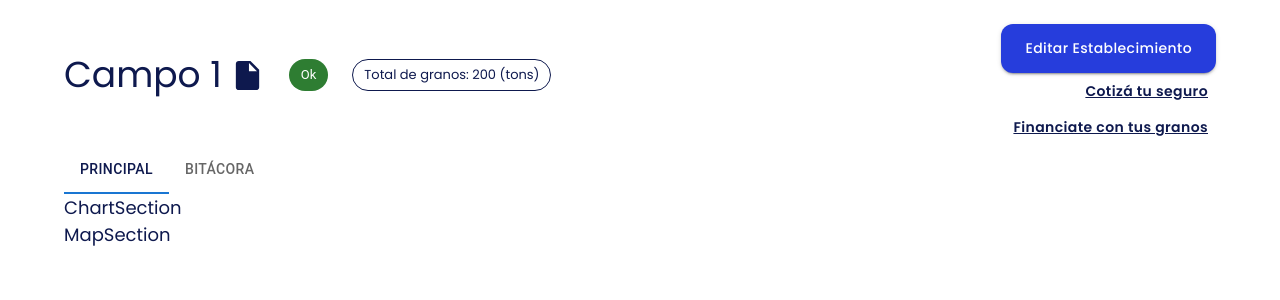
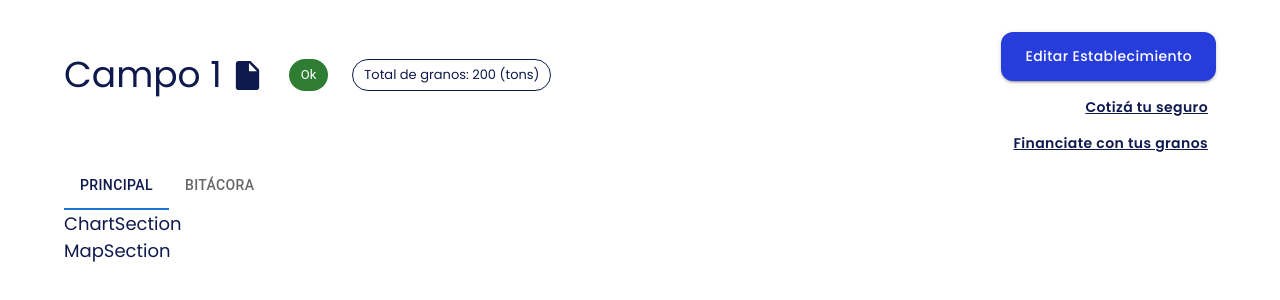
Before and after one commit to JusRecondo/front-end-challenge, a React (Vite) app: page / in a window 1280 px wide. Shown: the top 300 px of the page. Built offline with nearby package versions, Linux system fonts and the light colour scheme.

Commit message:
feat: Add margin to header primary button

```diff
--- a/src/styles/components/_header.scss
+++ b/src/styles/components/_header.scss
@@ -35,6 +35,10 @@
   flex-direction: column;
   align-items: flex-start;
 
+  .primary-btn {
+    margin: 8px 0;
+  }
+
   @include media-desktop {
     align-items: flex-end;
   }
```
